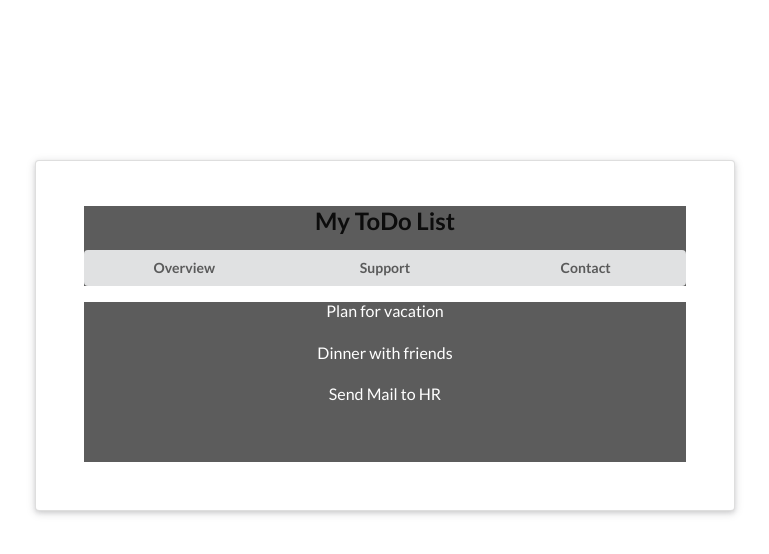
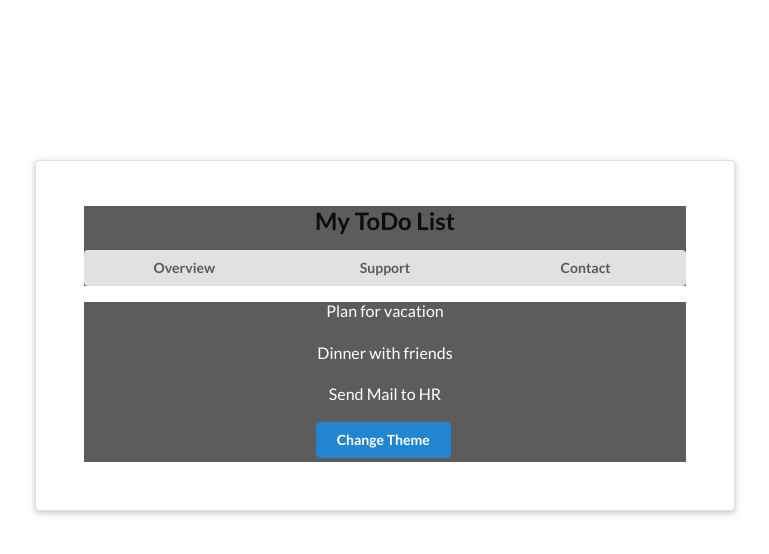
Before and after one commit to bmurenzi25/react-playground, a React (Create React App) app: page /user/1 in a window 1280 px wide. Shown: the top 554 px of the page, without its empty margins (255-1024 px from the left). Built offline with nearby package versions, Linux system fonts and the light colour scheme.

Commit message:
Add, update context

```diff
--- a/src/components/TodoList.js
+++ b/src/components/TodoList.js
@@ -4,13 +4,14 @@
 class TodoList extends React.Component {
     static contextType = ThemeContext;
     render () {
-        const { isDarkTheme, darkTheme, lightTheme } = this.context;
+        const { isDarkTheme, darkTheme, lightTheme, changeTheme } = this.context;
         const theme = isDarkTheme ? darkTheme : lightTheme;
         return (
           <div className='ui list' style={{ background: theme.background, color: theme.text, height: '160px', textAlign: 'center' }}>
               <p className='item'>Plan for vacation</p>
               <p className='item'>Dinner with friends</p>
               <p className='item'>Send Mail to HR</p>
+              <button className='ui button primary' onClick={ changeTheme }>Change Theme</button>
           </div>
         )
     }
--- a/src/contexts/ThemeContext.js
+++ b/src/contexts/ThemeContext.js
@@ -13,9 +13,13 @@
       text: '#fff',
     },
   };
+
+  toggleTheme = () => {
+    this.setState({ isDarkTheme: !this.state.isDarkTheme })
+  }
   render() {
     return (
-      <ThemeContext.Provider value={{ ...this.state }}>
+      <ThemeContext.Provider value={{ ...this.state, changeTheme: this.toggleTheme }}>
           { this.props.children }
       </ThemeContext.Provider>
     );
```
